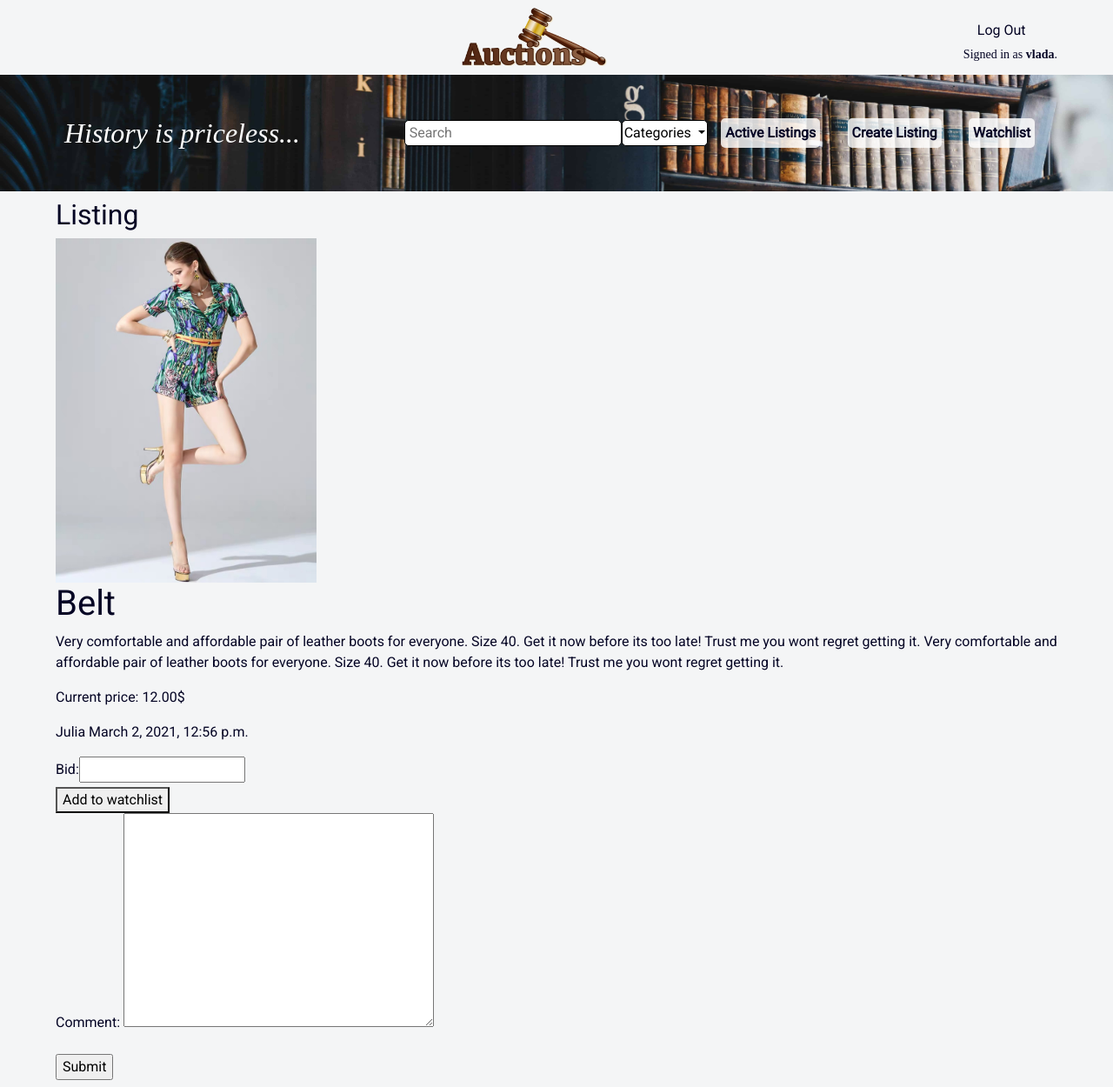
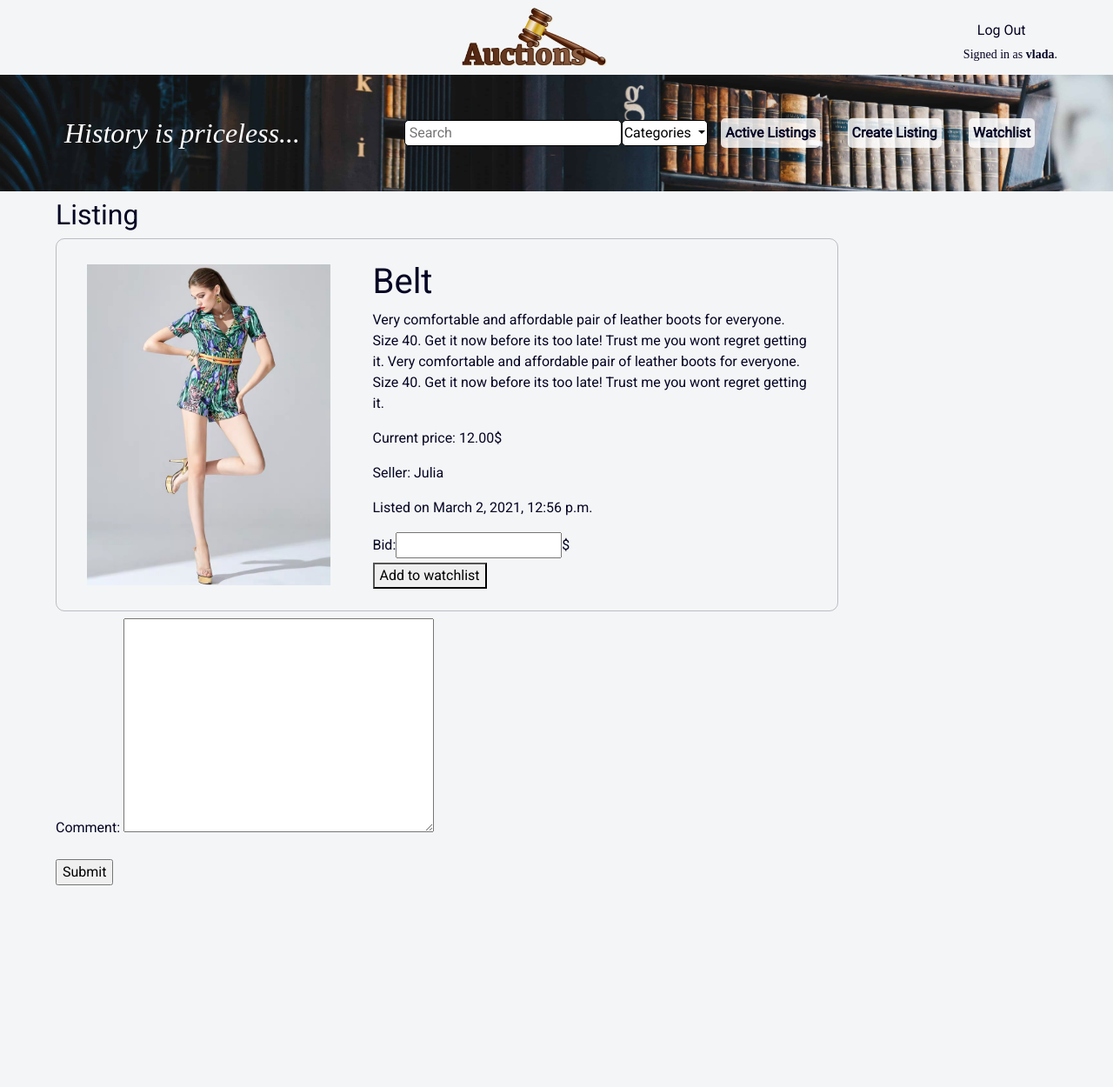
Before and after one commit to VladaPysh/Commerce, a Django app: a page that uses auctions/templates/auctions/item.html in a window 1280 px wide. Shown: the whole page at 87% size. After the commit the page ends 1018 px from the top, so only its background shows below. Run offline with Django 3.2, Linux system fonts and the light colour scheme; a user stored in the database is signed in; data comes from the database, SQL or seed files in the repository; both versions use the stored data as it was after the commit; data that the repository does not hold is empty; some libraries are stand-ins or nearby versions; some web fonts are replaced.

Commit message:
working on item view

```diff
--- a/auctions/models.py
+++ b/auctions/models.py
@@ -27,11 +27,11 @@ class Bid(models.Model):
 
 class Listing(models.Model):
     title = models.CharField(max_length=64)
-    description = models.TextField(max_length=500)
+    description = models.TextField(max_length=350)
     image = models.ImageField(default='default.png')
     price = models.DecimalField(max_digits=12, decimal_places=2)
     date_created = models.DateTimeField(default=timezone.now)
-    category = models.ForeignKey(Category, default=None, on_delete=models.CASCADE)
+    category = models.ForeignKey(Category, default="None", on_delete=models.CASCADE)
     user = models.ForeignKey(User, on_delete=models.CASCADE)
     comment = models.ManyToManyField(Comment, default=None)
     bid = models.ManyToManyField(Bid, default=None)
--- a/auctions/static/auctions/styles.css
+++ b/auctions/static/auctions/styles.css
@@ -101,7 +101,7 @@ img {
 }
 
 .listing {
-    max-width: 350px;
+    max-width: 300px;
 }
 
 .listing:hover {
@@ -118,11 +118,9 @@ img {
     padding: 10px 0;
 }
 
-.description {
-    padding: 100px;
-}
-
 .item {
     border: 0.5px solid rgba(4, 4, 36, 0.233);
     border-radius: 10px;
+    padding: 10px;
+    max-width: 900px;
 }
--- a/auctions/templates/auctions/item.html
+++ b/auctions/templates/auctions/item.html
@@ -26,10 +26,12 @@
       </div>
   </div>
 </div>
+
 <div class="margin">
   <h2>Listing</h2>
+  <div class="messages">
   {% if messages %}
-  <ul class="alert alert-success">
+  <ul class="alert alert-info">
     {% for message in messages %}
     <li {% if message.tags %} class="{{ message.tags }}"{% endif %}>
       {{ message }}
@@ -37,27 +39,31 @@
     {% endfor %}
   </ul>
   {% endif %}
-<div>
+
   {% if listing.status == True %}
-    This auction is closed.
+    <div class="alert alert-secondary">This auction is closed.</div>
     {% for user in listing.bid.all %}
       {% if listing.start_bid == user.bid %}
         {% if user.user == request.user %}
-          Congratulations {{ user.user }}!
+        <div class="alert alert-success">Congratulations {{ user.user }}!</div>
         {% endif %}
       {% endif %}
     {% endfor %}
   {% endif %}
   </div>
 
-<div>
-  <img src="{{ listing.image.url }}" alt="image" style="width: 300px; height: 300;">
+<div class="flex item">
+  <div class="flex-item">
+    <img src="{{ listing.image.url }}" alt="image" style="width: 280px; height: 300;">
+  </div>
+  <div class="flex-item">
     <h1>{{ listing.title }}</h1>
-  <p>{{ listing.description }}</p>
+    <p style="max-width: 500px;">{{ listing.description }}</p>
     Current price: {{ listing.price }}$</p>
     <p>{{ listing.get_category_display }}</p>
-  <p>{{ listing.user }} {{ listing.date_created }}</p>
-</div>
+    <p>Seller: {{ listing.user }}
+    <p>Listed on {{ listing.date_created }}</p>
+
 
 {% if request.user == listing.user %}
   {% if listing.status == False %}
@@ -69,7 +75,7 @@
   {% if request.user != listing.user %}
     <form action="{% url 'item' listing.title %}" method="POST">
       {% csrf_token %}
-      {{ bid }}
+      {{ bid }}$
     </form>
   {% endif %}
 
@@ -85,7 +91,10 @@
     </form>
   {% endif %}
 {% endif %}
-
+</div>
+</div>
+</div>
+<div class="margin">
 <form action="{% url 'comment' listing.title %}" method="POST">
   {% csrf_token %}
   {{ form.as_p }}
```
Also changed, not shown: auctions/migrations/0002_auto_20210302_1300.py (added), auctions/migrations/0003_auto_20210302_1307.py (added), auctions/static/auctions/images/IMG_4029.JPG (added), auctions/static/auctions/images/IMG_4032.JPG (added), auctions/static/auctions/images/IMG_4198.JPG (added), db.sqlite3. Lines whose indentation alone changed are shown as unchanged.
